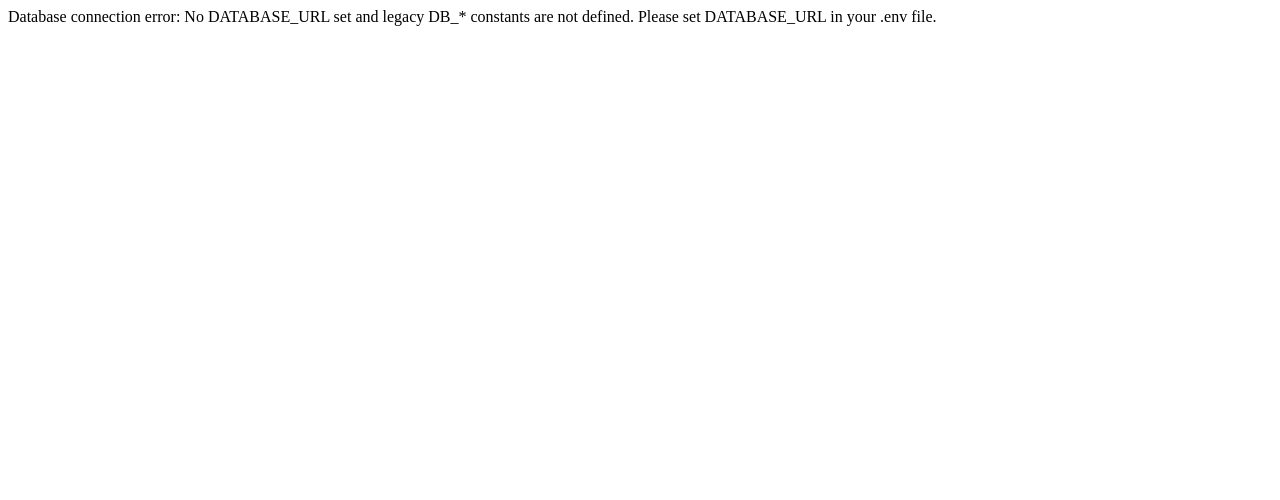
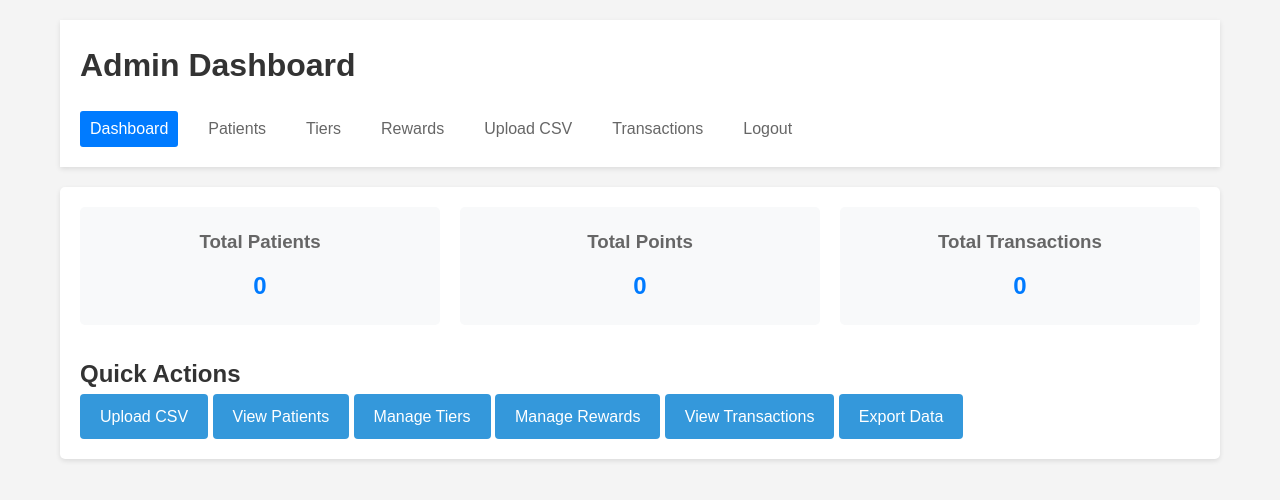
Before and after one commit to harveyhess/tvmrewardsclone, a PHP site: page /Veteran/admin/dashboard.php in a window 1280 px wide. Shown: the top 500 px of the page. Run offline with PHP 8.4, Linux system fonts and the light colour scheme; the visitor is signed in with stand-in values (Sample User, id 1); data that the repository does not hold is empty.

Commit message:
Update morning wed issue

```diff
--- a/config/config.php
+++ b/config/config.php
@@ -9,23 +9,11 @@
     }
 }
 
-// Parse DATABASE_URL if present and define DB_* constants
-if (defined('DATABASE_URL')) {
-    $url = getenv('DATABASE_URL') ?: DATABASE_URL;
-    $parts = parse_url($url);
-    if ($parts !== false) {
-        if (!defined('DB_HOST') && isset($parts['host'])) define('DB_HOST', $parts['host']);
-        if (!defined('DB_USER') && isset($parts['user'])) define('DB_USER', $parts['user']);
-        if (!defined('DB_PASS') && isset($parts['pass'])) define('DB_PASS', $parts['pass']);
-        if (!defined('DB_NAME') && isset($parts['path'])) define('DB_NAME', ltrim($parts['path'], '/'));
-        if (!defined('DB_PORT') && isset($parts['port'])) define('DB_PORT', $parts['port']);
-    }
-}
-
-// Fallbacks if not set
-if (!defined('DB_HOST')) define('DB_HOST', '127.0.0.1');
+// Database configuration
+if (!defined('DB_HOST')) define('DB_HOST', 'ballast.proxy.rlwy.net');
+if (!defined('DB_PORT')) define('DB_PORT', 24760);
 if (!defined('DB_USER')) define('DB_USER', 'root');
-if (!defined('DB_PASS')) define('DB_PASS', '');
+if (!defined('DB_PASS')) define('DB_PASS', 'XoXJQyYaDfuxRNXatApyitBkwVJlemBZ');
 if (!defined('DB_NAME')) define('DB_NAME', 'Veteran');
 
 // Application configuration
@@ -35,23 +23,18 @@
 define('MAX_FILE_SIZE', 5 * 1024 * 1024); // 5MB
 define('ALLOWED_FILE_TYPES', ['csv','xlsx']);
 
-// Server configuration
-// PORT is loaded from .env
-
-
-// Fallback if PORT not set Server configuration
+// Server port configuration
 if (!defined('PORT')) {
     $envPort = getenv('PORT');
-    define('PORT', $envPort ?: 8000); // fallback
+    define('PORT', $envPort ?: 8000);
 }
 
+// Session configuration
+if (!defined('SESSION_NAME')) define('SESSION_NAME', 'Veteran_session');
+if (!defined('SESSION_LIFETIME')) define('SESSION_LIFETIME', 3600);
 
-
-// Session configuration
-// SESSION_NAME and SESSION_LIFETIME are loaded from .env
-
-// Points configuration
-// DEFAULT_POINTS_RATE is loaded from .env
+// Points system configuration
+if (!defined('DEFAULT_POINTS_RATE')) define('DEFAULT_POINTS_RATE', 100);
 
 // Error reporting
 error_reporting(E_ALL);
--- a/src/views/admin/dashboard.php
+++ b/src/views/admin/dashboard.php
@@ -23,10 +23,6 @@
                 <div class="stat-card">
                     <h3>Total Patients</h3>
                     <p><?php echo $stats['total_patients']; ?></p>
-                </div>
-                <div class="stat-card">
-                    <h3>Total Points</h3>
-                    <p><?php echo $stats['total_points']; ?></p>
                 </div>
                 <div class="stat-card">
                     <h3>Total Transactions</h3>
--- a/start.php
+++ b/start.php
@@ -22,12 +22,16 @@
 // Function to start PHP development server
 function startServer($port) {
     $command = sprintf(
+       // 'php -S localhost:%d router.php',
+
+        //REMEMBER TO CHECK CONFIG  BEFORE ADDITION AND PUSHING
         'php -S 0.0.0.0:%d router.php',
         $port
     );
 
     echo "Starting server on port {$port}...\n";
-    echo "Access the application at: http://0.0.0.0{$port}\n";
+  //  echo "Access the application at: http://localhost{$port}\n";
+   echo "Access the application at: http://0.0.0.0{$port}\n";
     echo "Press Ctrl+C to stop the server\n";
 
     system($command);
```
Also changed, not shown: 3 other files.
